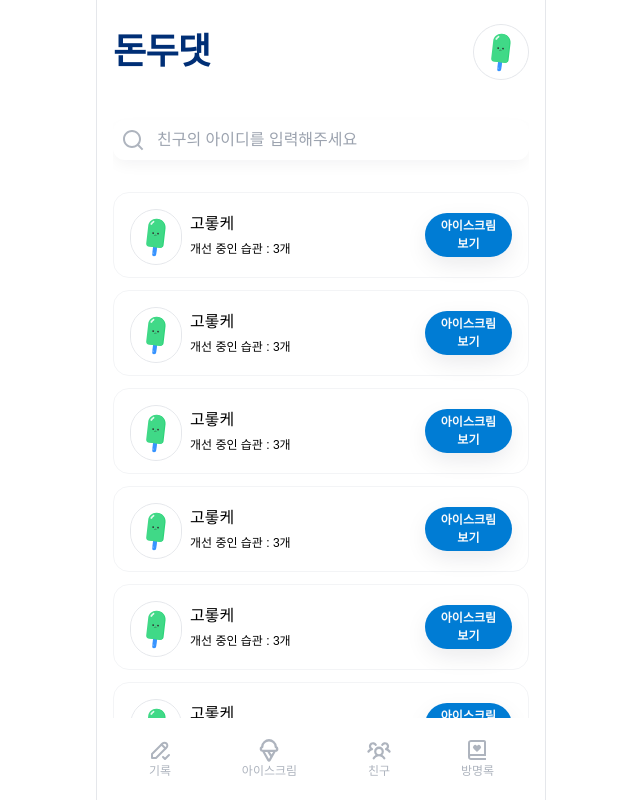
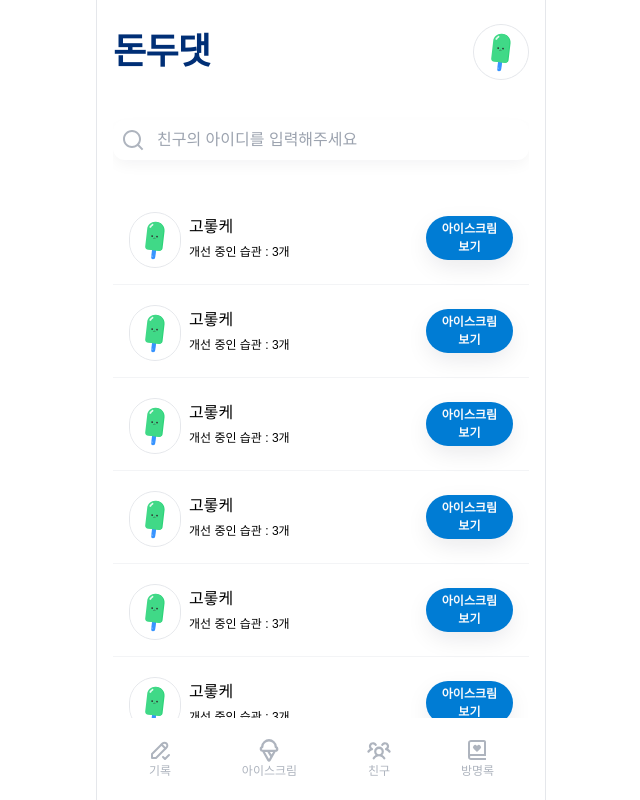
Before and after one commit to LikeLion-KW-TEAM2/TEAM_2_FE, a React (Vite) app: page /friend in a window 1280 px wide. Shown: the whole page, without its empty margins (319-959 px from the left). Built offline with nearby package versions, Linux system fonts and the light colour scheme; a web font is replaced by a local one.

Commit message:
chore : 친구 페이지 변경된 스타일 적용

```diff
--- a/src/pages/friend/Friend.tsx
+++ b/src/pages/friend/Friend.tsx
@@ -18,7 +18,7 @@ const Friend = () => {
         <SearchInput />
       </section>
 
-      <section className="flexColumn gap-3">
+      <section className="flexColumn">
         {[...Array(7)].map((_, i) => (
           <FriendItem key={i} openModal={openModal} />
         ))}
--- a/src/pages/friend/components/FriendItem.tsx
+++ b/src/pages/friend/components/FriendItem.tsx
@@ -3,8 +3,8 @@ import { TextWithProfile } from '@/components/TextWithProfile'
 
 const FriendItem = ({ openModal }: { openModal: () => void }) => {
   return (
-    <div className="flexAlign gap-2 rounded-2xl border border-secondary-100 p-4">
-      <section className="flex-1">
+    <div className="flexAlign gap-2 border-b border-secondary-100 px-4 py-[20px]">
+      <div className="flex-1">
         <TextWithProfile>
           <TextWithProfile.Image />
           <TextWithProfile.TextContainer>
@@ -14,7 +14,8 @@ const FriendItem = ({ openModal }: { openModal: () => void }) => {
             </TextWithProfile.SecondaryText>
           </TextWithProfile.TextContainer>
         </TextWithProfile>
-      </section>
+      </div>
+
       <Button size="xsmall" handleClick={openModal}>
         <p>아이스크림</p>
         <p>보기</p>
```
